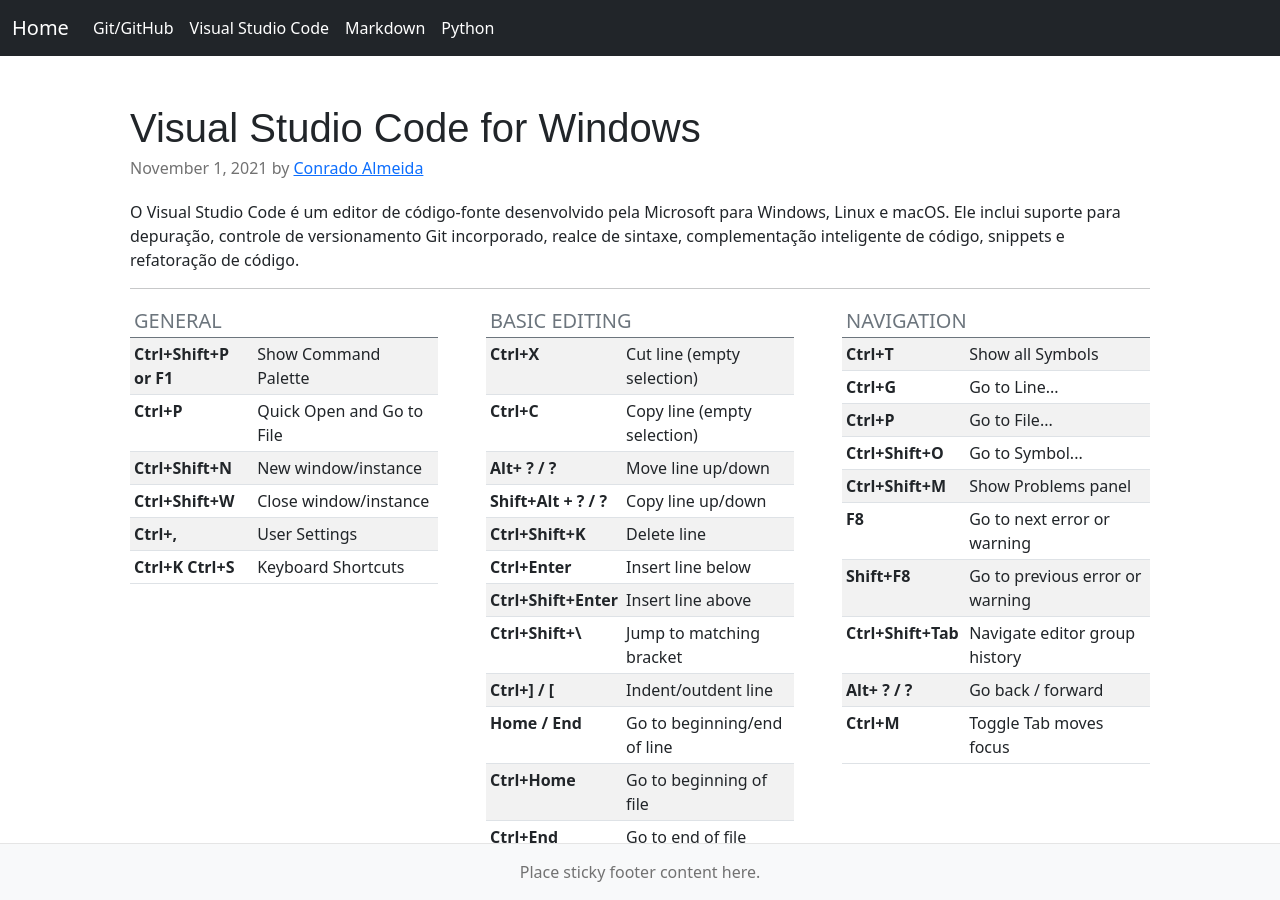
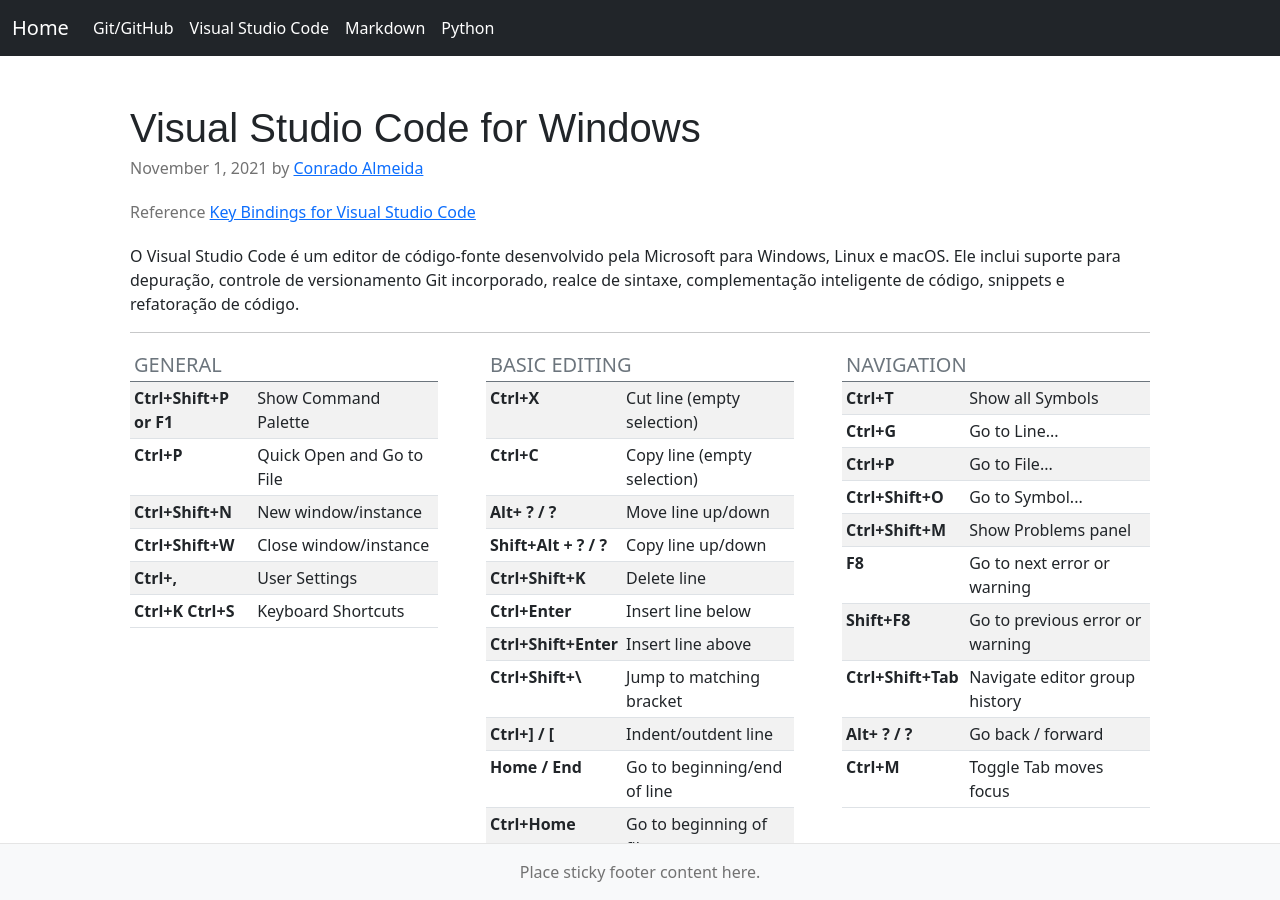
Before and after one commit to ConradoAlmeida/cheatsheets, a Jekyll site: the page built from vscode-cheat.html, in a window 1280 px wide and 900 px high. Built offline with Jekyll 4.4.1, drawn with Linux system fonts in a browser that asks for light colours.

Commit message:
adicionando referencia para vscode

```diff
--- a/vscode-cheat.html
+++ b/vscode-cheat.html
@@ -5,6 +5,7 @@
 
           <h2 class="blog-post-title">Visual Studio Code for Windows</h2>
         <p class="blog-post-meta">November 1, 2021 by <a href="#">Conrado Almeida</a></p>
+        <p class="blog-post-meta">Reference <a href="https://conradoalmeida.github.io/cheatsheets/vscode-cheat.html">Key Bindings for Visual Studio Code</a></p>
          <p>O Visual Studio Code é um editor de código-fonte desenvolvido pela Microsoft para Windows, Linux e macOS.
          Ele inclui suporte para depuração, controle de versionamento Git incorporado, realce de sintaxe, complementação inteligente de código, snippets e refatoração de código.</p>
         <hr>
```
